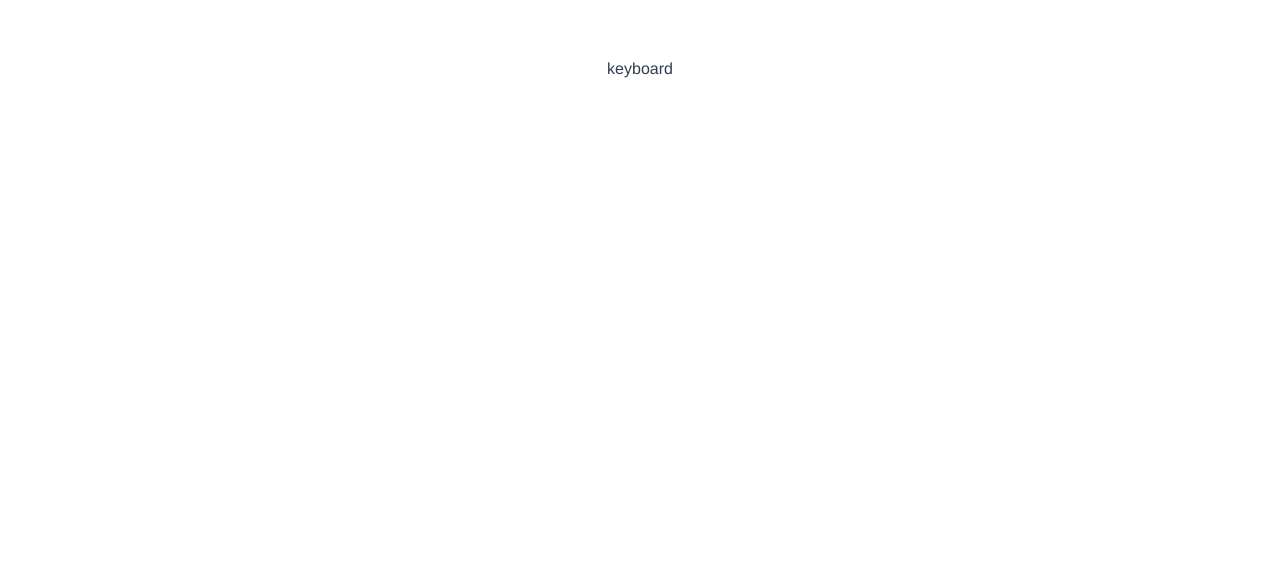
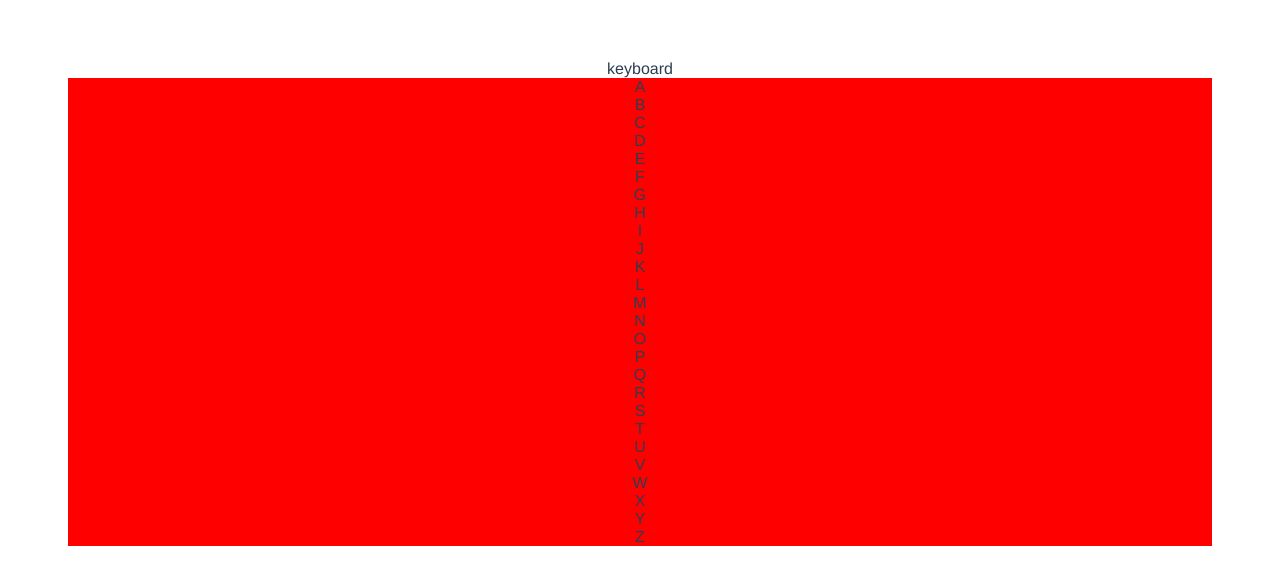
Before and after one commit to panthsolanki/virtual-keyboard, a Vue app: page / in a window 1280 px wide. Shown: the top 584 px of the page. Built offline with nearby package versions, Linux system fonts and the light colour scheme.

Commit message:
keyboard code restructured

```diff
--- /dev/null
+++ b/src/components/keyboard/keyboard.html
@@ -0,0 +1,6 @@
+<div class="containter">
+  <div>keyboard</div>
+  <div class="bg" v-for="(alphabet, index) in alphabetsInput" :key="index">
+    {{ getActiveValue(alphabet) }}
+  </div>
+</div>
--- /dev/null
+++ b/src/components/keyboard/keyboard.scss
@@ -0,0 +1,5 @@
+.containter {
+  .bg {
+    background: red;
+  }
+}
--- a/src/components/keyboard/keyboard.vue
+++ b/src/components/keyboard/keyboard.vue
@@ -1,13 +1,19 @@
-<template>
-  <div>keyboard</div>
-</template>
+<template src="./keyboard.html"></template>
+<style scoped lang="scss" src="./keyboard.scss"></style>
 
 <script>
+import alphabets from "@/constant";
 export default {
-
-}
+  data() {
+    return {
+      alphabetsInput: alphabets,
+      isCapsLockPressed: true
+    };
+  },
+  methods: {
+    getActiveValue(input) {
+      return this.isCapsLockPressed ? input.shiftValue : input.value;
+    }
+  }
+};
 </script>
-
-<style>
-
-</style>
```
